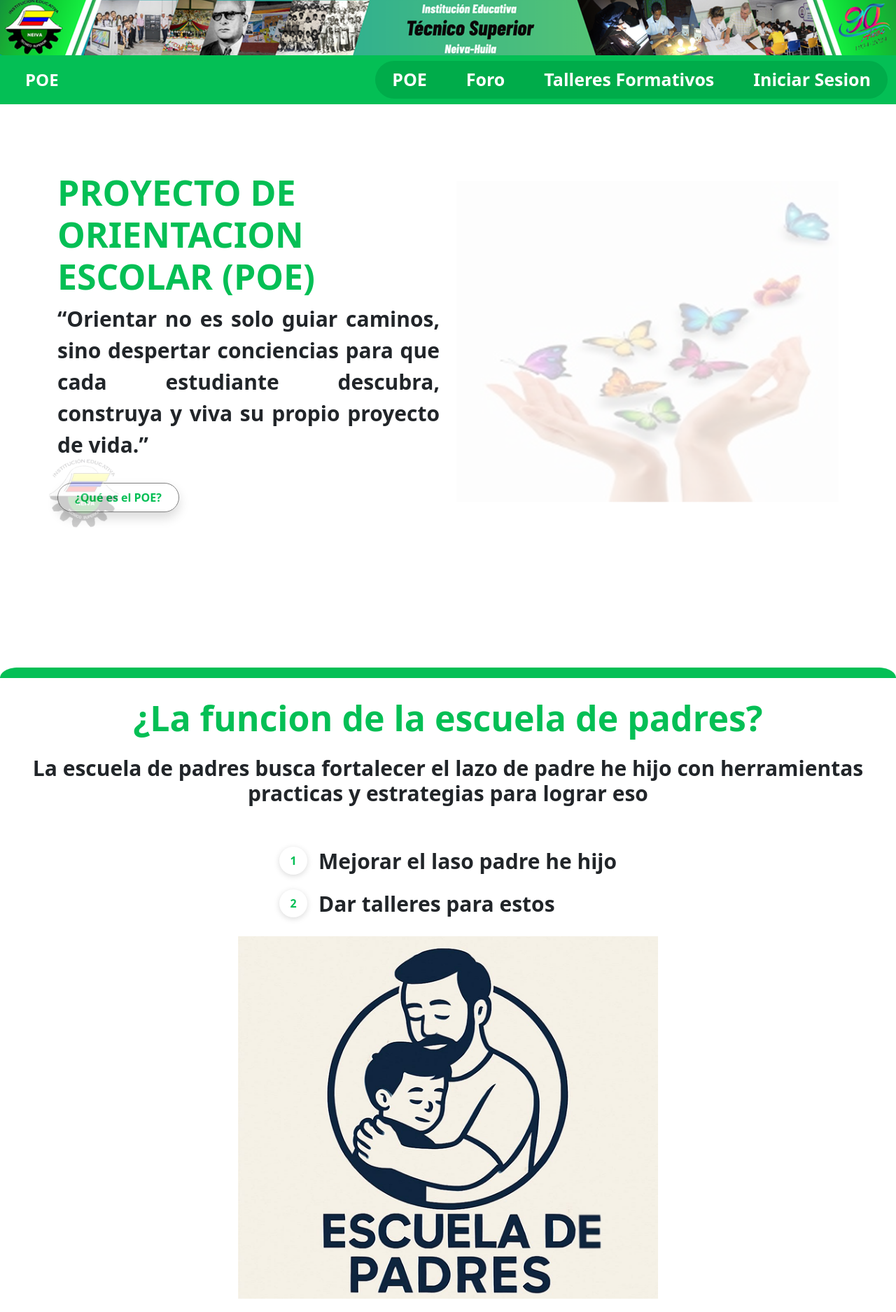
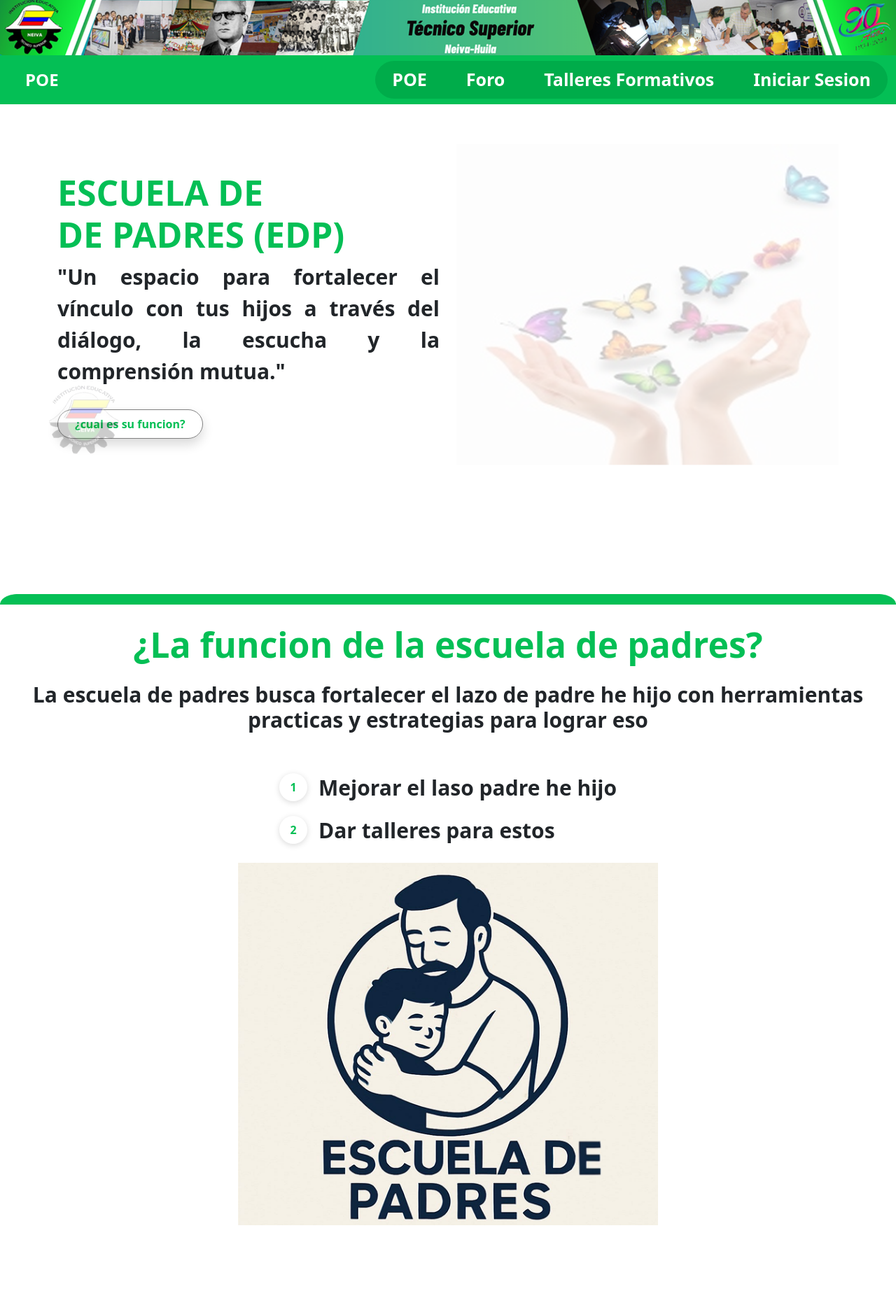
Before and after one commit to TheKelex/POE, a PHP site: the page made by PUBLICO/ESCUELA DE PADRES/escuela.html in a window 1280 px wide. Shown: the top 1875 px of the page at 70% size. Run offline with PHP 8.4, Linux system fonts and the light colour scheme.

Commit message:
cambios we

```diff
--- a/PUBLICO/ESCUELA DE PADRES/escuela.html
+++ b/PUBLICO/ESCUELA DE PADRES/escuela.html
@@ -60,17 +60,16 @@
             <!-- Columna de texto -->
             <div class="col-12 col-md-6 my-5">
 
-                <h1 class="titulos">PROYECTO
-                    DE<br>ORIENTACION ESCOLAR (POE)
+                <h1 class="titulos">ESCUELA
+                    DE<br> DE PADRES (EDP)
                 </h1>
 
                 <p class="textos">
-                    “Orientar no es solo guiar caminos, sino despertar conciencias para que cada estudiante descubra,
-                    construya y viva su propio proyecto de vida.”
+                    "Un espacio para fortalecer el vínculo con tus hijos a través del diálogo, la escucha y la comprensión mutua."
                 </p>
 
-                <a href="#que_es_el_poe" class="btn rounded-pill px-4 py-2 mt-3 shadow w-30 w-md-auto" id="boton_1">
-                    ¿Qué es el POE?
+                <a href="#escuela_padres" class="btn rounded-pill px-4 py-2 mt-3 shadow w-30 w-md-auto" id="boton_1">
+                    ¿cual es su funcion?
                 </a>
 
                 <br>
@@ -102,7 +101,7 @@
 
     <!--Inicio De la funcion de la escuerla de padres-->
 
-    <h1 class="text-center my-4 titulos" id="que_es_el_poe">
+    <h1 class="text-center my-4 titulos" id="escuela_padres">
 
         ¿La funcion de la escuela de padres?
 
@@ -138,55 +137,12 @@
         <img src="./Imagenes_escuela/escuela padres.png" class="img-fluid m-4" style="width: 600px; height: auto;">
     </center>
 
+    <br><br><br><br>
     <!--Fin De Que Es La Escuela De Padres-->
 
 
 
     <img src="../../Imagenes/HR.png" class="img-fluid" width="100%">
-
-
-
-    <!--Inicio De La Funcion Del POE-->
-
-    <div class="shadow">
-
-        <h1 class="text-center my-4 titulos" id="que_es_el_poe">
-
-            La Funcion Del POE
-
-        </h1>
-
-        <p class="textos m-4 text-center">
-
-            El programa del POE tiene la siguiente función dentro de la Institución Educativa Técnico Superior:
-
-        </p>
-
-        <div class="d-flex flex-column align-items-center">
-
-            <div class="d-flex flex-column align-items-start">
-                <div class="d-flex align-items-center mb-3">
-                    <div class="d-flex align-items-center justify-content-center circulos me-3">1</div>
-                    <p class="textos mb-0">Caracterización del estudiante</p>
-                </div>
-
-                <div class="d-flex align-items-center">
-                    <div class="d-flex align-items-center justify-content-center circulos me-3">2</div>
-                    <p class="textos mb-0">Inscripción del estudiante</p>
-                </div>
-            </div>
-
-
-        </div>
-
-        <center>
-            <img src="../../Imagenes/Img_FuncionPOE.png" class="img-fluid m-4" style="width: 600px; height: auto;">
-        </center>
-
-    </div>
-
-    <!--Fin De La Funcion Del POE-->
-
 
 
     <!--Inicio Contacto Psicoorientadora-->
--- a/PUBLICO/TALLERES FORMATIVOS/taller.html
+++ b/PUBLICO/TALLERES FORMATIVOS/taller.html
@@ -148,12 +148,12 @@
         <div class="d-flex flex-column align-items-center">
 
             <div class="d-flex flex-column align-items-start">
-                <div class="d-flex align-items-center mb-3">
+                <div class="d-flex align-items-center mb-3 cuadro ">
                     <div class="d-flex align-items-center justify-content-center circulos me-3">1</div>
                     <p class="textos mb-0">Caracterización del estudiante</p>
                 </div>
 
-                <div class="d-flex align-items-center">
+                <div class="d-flex align-items-center cuadro ">
                     <div class="d-flex align-items-center justify-content-center circulos me-3">2</div>
                     <p class="textos mb-0">Inscripción del estudiante</p>
                 </div>
```
Also changed, not shown: PUBLICO/TALLERES FORMATIVOS/style.css (+14 -0 lines).
